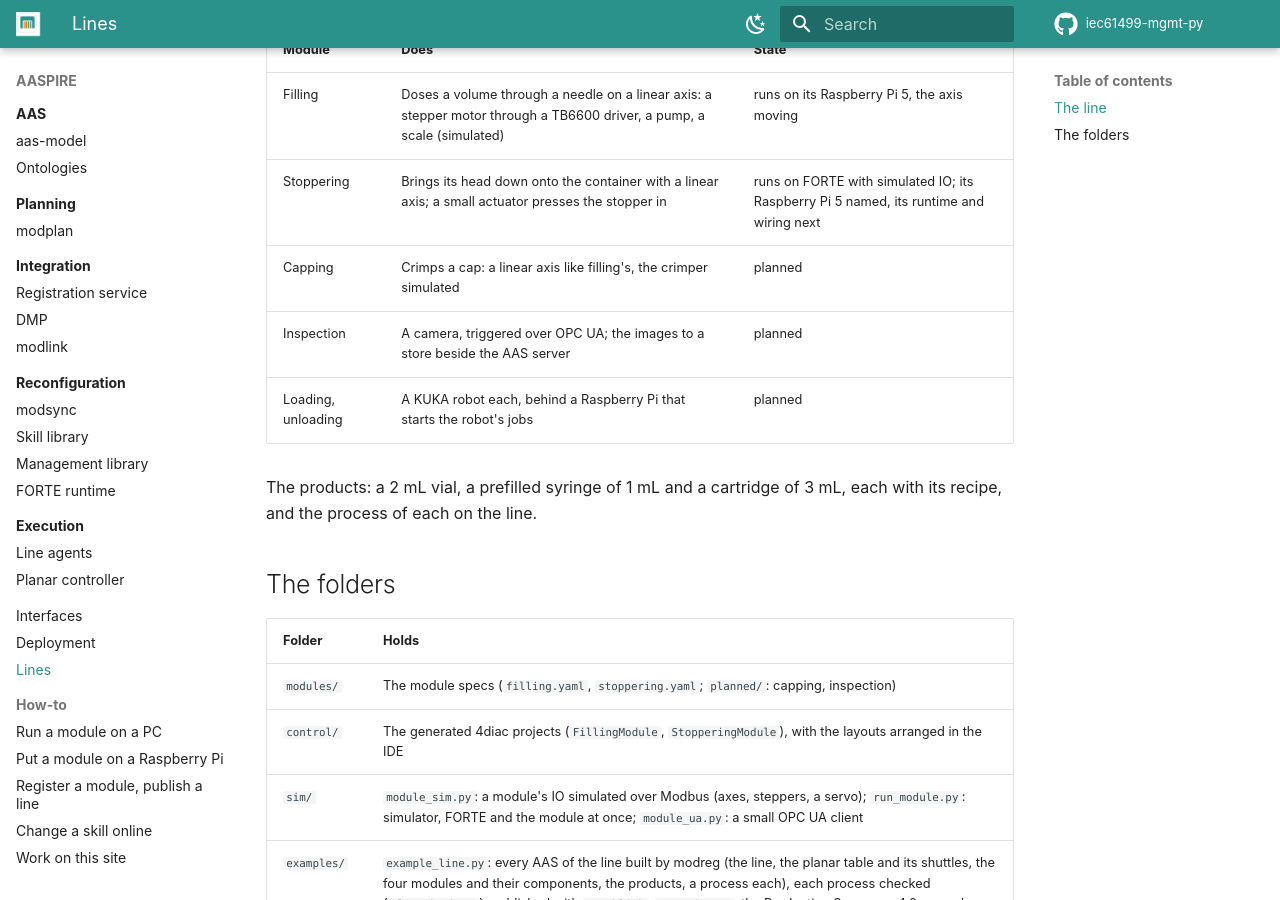
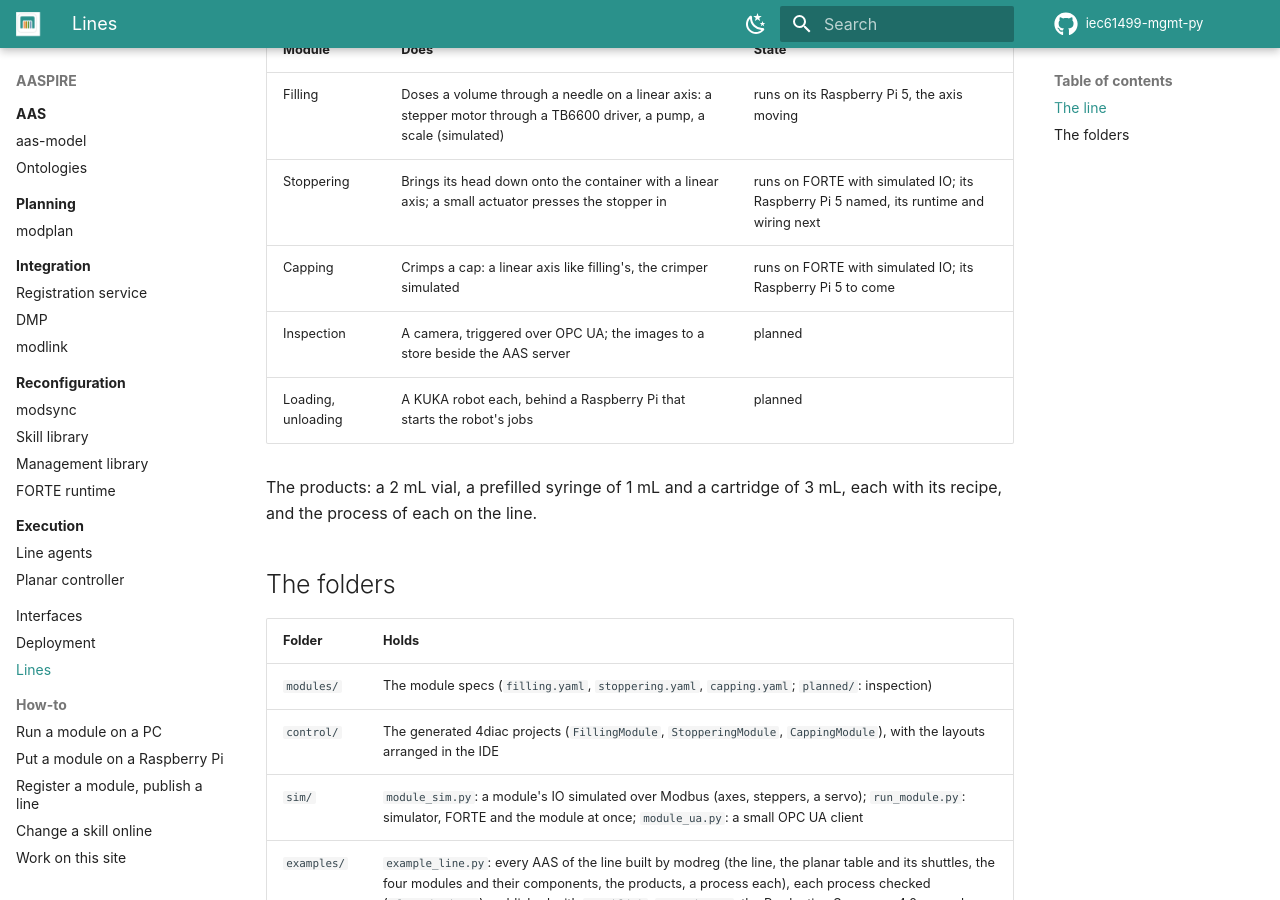
Before and after one commit to AAU-AASPIRE/aaspire, an MkDocs documentation site: the page built from docs/lines/aseptic-line.md, in a window 1280 px wide and 900 px high, scrolled down 955 px. Built offline with MkDocs 1.6.1 and Material for MkDocs 9.7.7, drawn with Linux system fonts in a browser that asks for light colours; comment, search, counter and statistics services are not loaded.

Commit message:
Docs: the capping module runs on FORTE against the simulator, its Pi to come

```diff
--- a/docs/lines/aseptic-line.md
+++ b/docs/lines/aseptic-line.md
@@ -20,7 +20,7 @@ A planar motor table carries the containers on shuttles between the modules:
 | --- | --- | --- |
 | Filling | Doses a volume through a needle on a linear axis: a stepper motor through a TB6600 driver, a pump, a scale (simulated) | runs on its Raspberry Pi 5, the axis moving |
 | Stoppering | Brings its head down onto the container with a linear axis; a small actuator presses the stopper in | runs on FORTE with simulated IO; its Raspberry Pi 5 named, its runtime and wiring next |
-| Capping | Crimps a cap: a linear axis like filling's, the crimper simulated | planned |
+| Capping | Crimps a cap: a linear axis like filling's, the crimper simulated | runs on FORTE with simulated IO; its Raspberry Pi 5 to come |
 | Inspection | A camera, triggered over OPC UA; the images to a store beside the AAS server | planned |
 | Loading, unloading | A KUKA robot each, behind a Raspberry Pi that starts the robot's jobs | planned |
 
@@ -31,8 +31,8 @@ and the process of each on the line.
 
 | Folder | Holds |
 | --- | --- |
-| `modules/` | The module specs (`filling.yaml`, `stoppering.yaml`; `planned/`: capping, inspection) |
-| `control/` | The generated 4diac projects (`FillingModule`, `StopperingModule`), with the layouts arranged in the IDE |
+| `modules/` | The module specs (`filling.yaml`, `stoppering.yaml`, `capping.yaml`; `planned/`: inspection) |
+| `control/` | The generated 4diac projects (`FillingModule`, `StopperingModule`, `CappingModule`), with the layouts arranged in the IDE |
 | `sim/` | `module_sim.py`: a module's IO simulated over Modbus (axes, steppers, a servo); `run_module.py`: simulator, FORTE and the module at once; `module_ua.py`: a small OPC UA client |
 | `examples/` | `example_line.py`: every AAS of the line built by modreg (the line, the planar table and its shuttles, the four modules and their components, the products, a process each), each process checked (`plan_check.py`), published with `--publish`; `precedence/`: the Production Sequence 4.0 examples; `describe.py`: the class diagrams |
 | `eval/` | The paper's evaluation: `scenarios.py` (plug a module in; change a value; a written skill; a planned skill; the changeover to the syringe, each online and by a restart), `planners.py`, `figures.py`, `effort.py`, `results/` |
```
